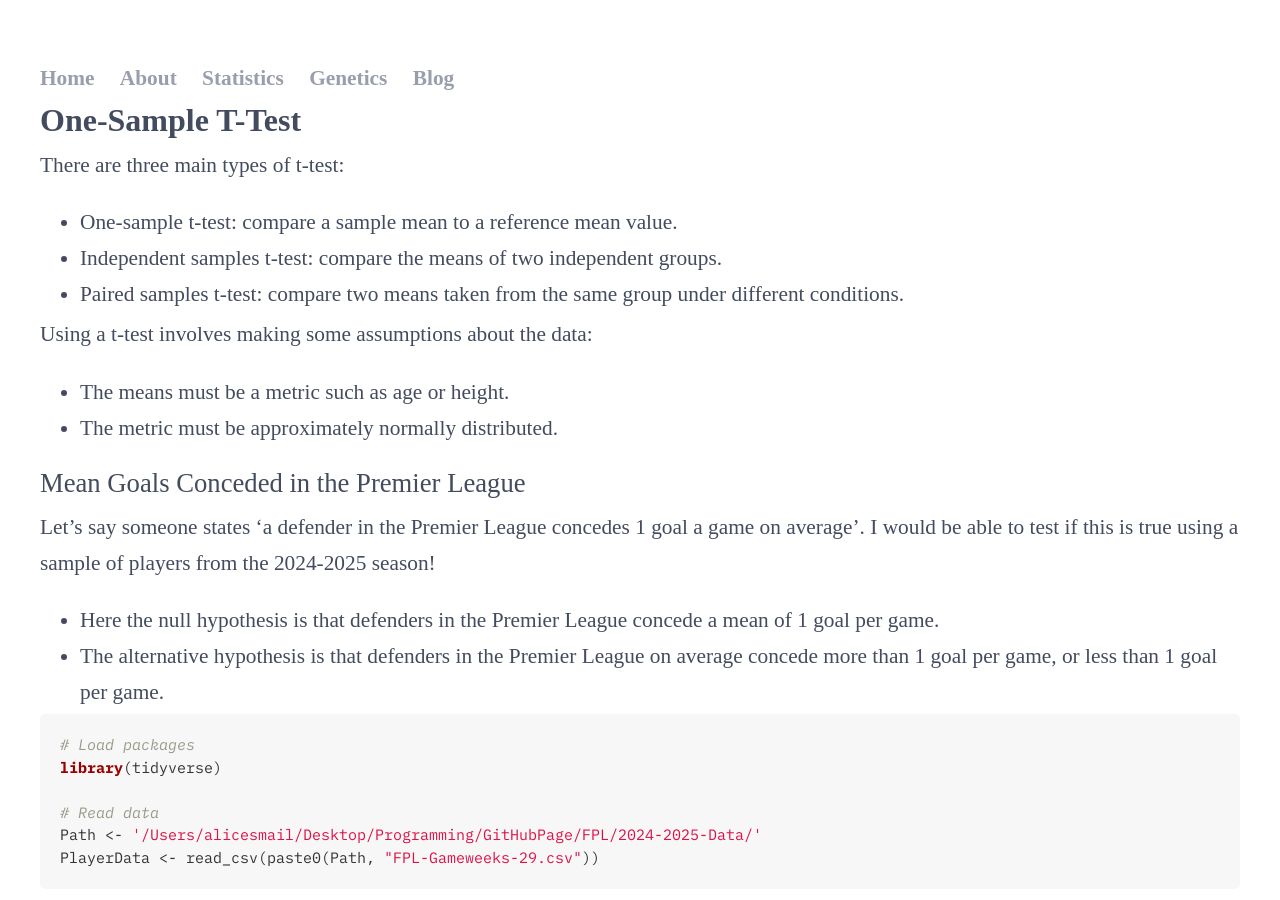
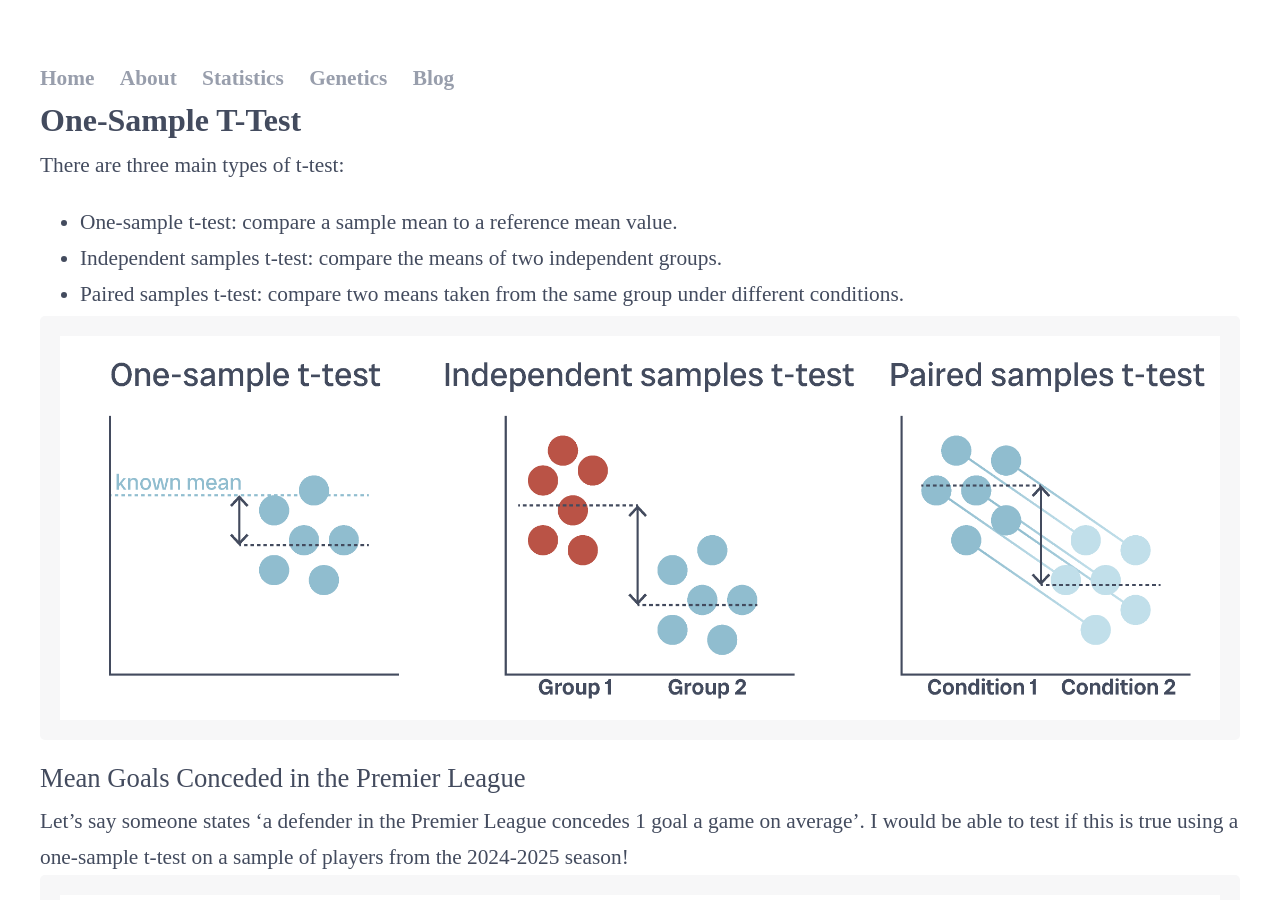
Before and after one commit to alicesmail12/alicesmail12.github.io, a Jekyll site: the page Statistics/T-Test-One-Sample.html, which Jekyll copies as it is, in a window 1280 px wide and 900 px high. Built offline with Jekyll 4.4.1, drawn with Linux system fonts in a browser that asks for light colours; some web fonts are replaced.

Commit message:
Update T-Test-One-Sample.html

```diff
--- a/Statistics/T-Test-One-Sample.html
+++ b/Statistics/T-Test-One-Sample.html
@@ -460,21 +460,14 @@ Paired samples t-test: compare two means taken from the same group under
 different conditions.
 </li>
 </ul>
-Using a t-test involves making some assumptions about the data:
-<ul>
-<li>
-The means must be a metric such as age or height.
-</li>
-<li>
-The metric must be approximately normally distributed.
-</li>
-</ul>
+<pre class="r"><code><img style='height: 100%; width: 100%; object-fit: contain' src="https://alicesmail12.github.io/Statistics/images/T-Tests-All.png"/></code></pre>
 <h2>
 Mean Goals Conceded in the Premier League
 </h2>
 Let’s say someone states ‘a defender in the Premier League concedes 1
 goal a game on average’. I would be able to test if this is true using a
-sample of players from the 2024-2025 season!
+one-sample t-test on a sample of players from the 2024-2025 season!
+<pre class="r"><code><img style='height: 100%; width: 100%; object-fit: contain' src="https://alicesmail12.github.io/Statistics/images/T-Tests-Sample.png"/></code></pre>
 <ul>
 <li>
 Here the null hypothesis is that defenders in the Premier League concede
```
